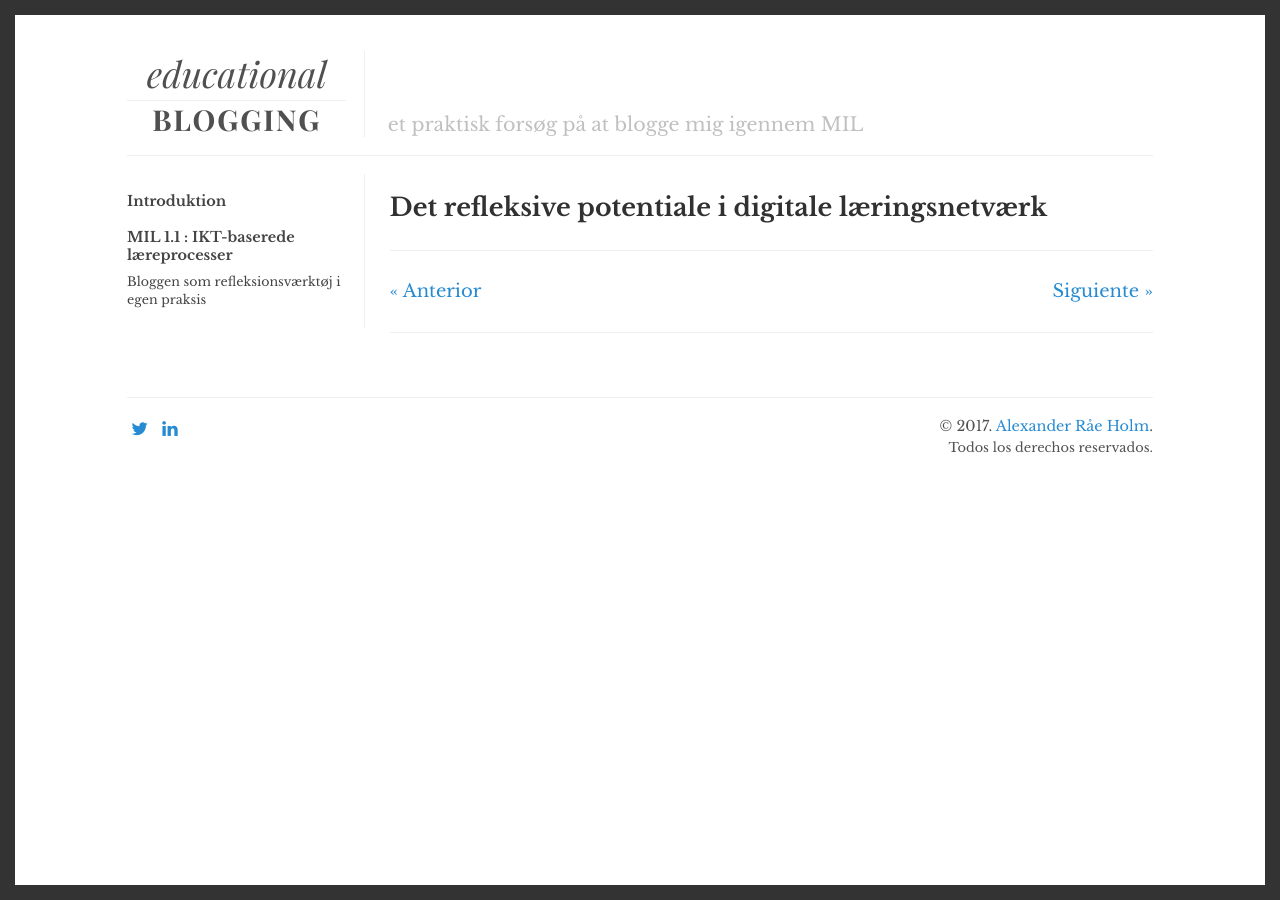
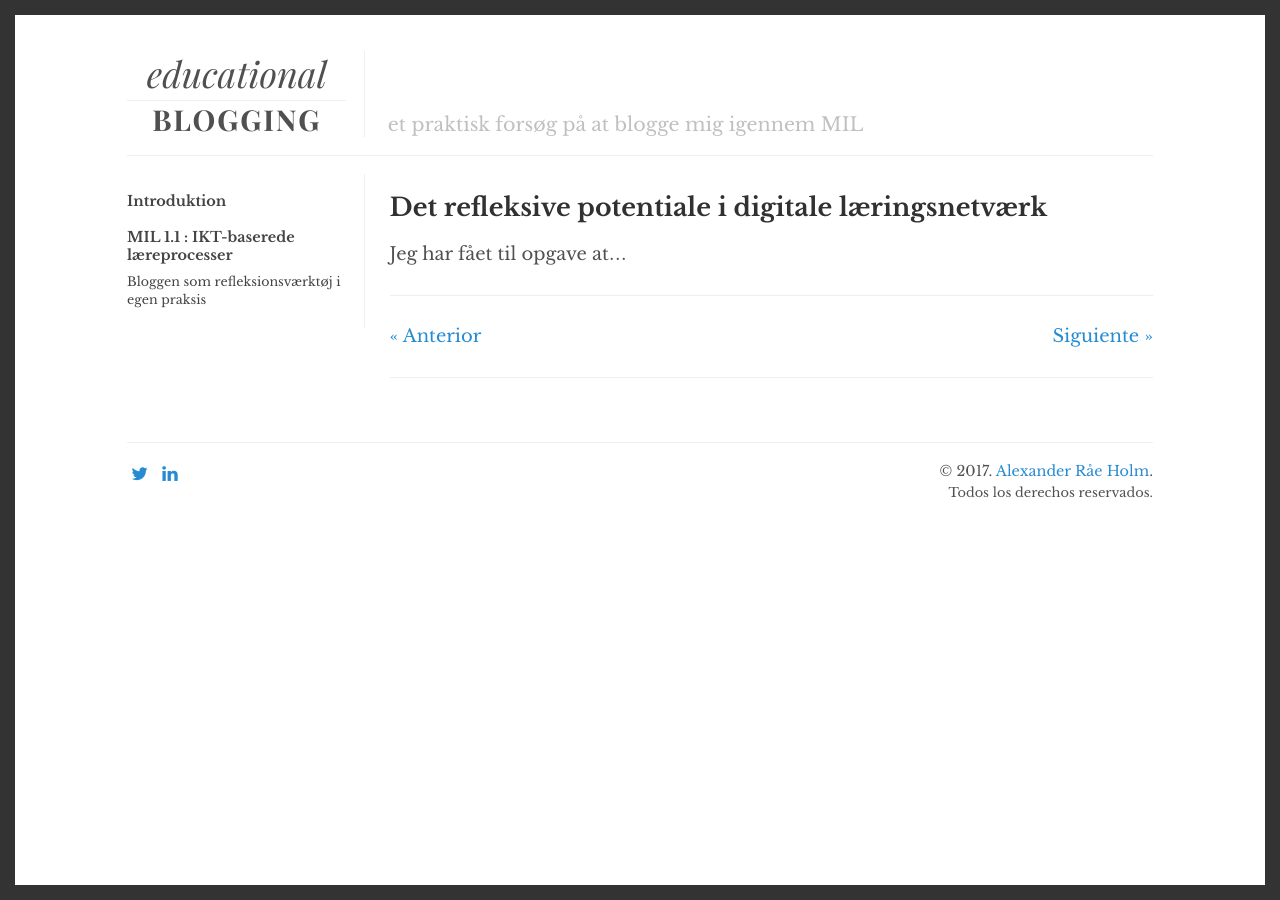
Before and after one commit to alexanderrae/educational-blogging, a Jekyll site: the page built from _capitulos/mil-1-dot-1/det-refleksive-potentiale-i-digitale-laeringsnetvaerk.markdown, in a window 1280 px wide. Built offline with Jekyll 4.4.1, drawn with Linux system fonts in a browser that asks for light colours; comment, search, counter and statistics services are not loaded.

Commit message:
Update det-refleksive-potentiale-i-digitale-laeringsnetvaerk.markdown

```diff
--- a/_capitulos/mil-1-dot-1/det-refleksive-potentiale-i-digitale-laeringsnetvaerk.markdown
+++ b/_capitulos/mil-1-dot-1/det-refleksive-potentiale-i-digitale-laeringsnetvaerk.markdown
@@ -4,3 +4,5 @@ date: 2017-09-09 22:11:00 +02:00
 position: 1
 comments: true
 ---
+
+Jeg har fået til opgave at...
```
